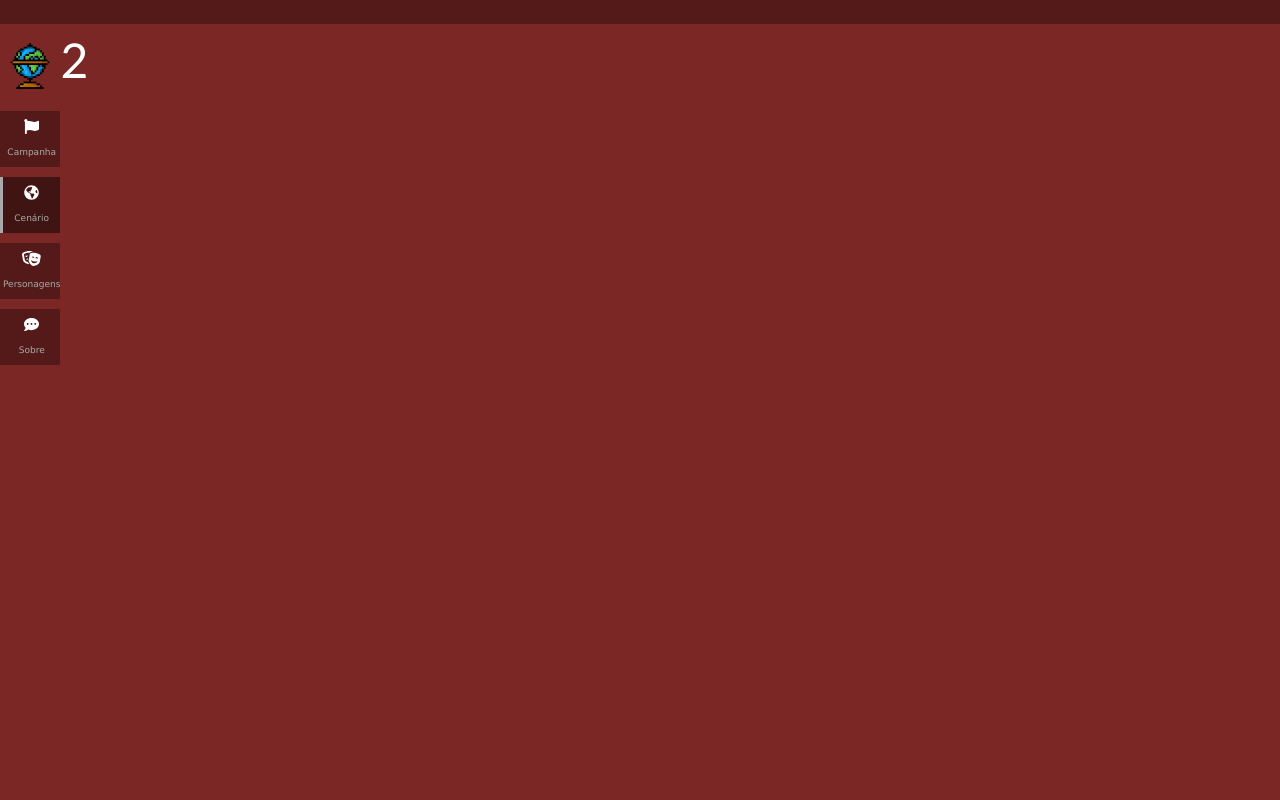
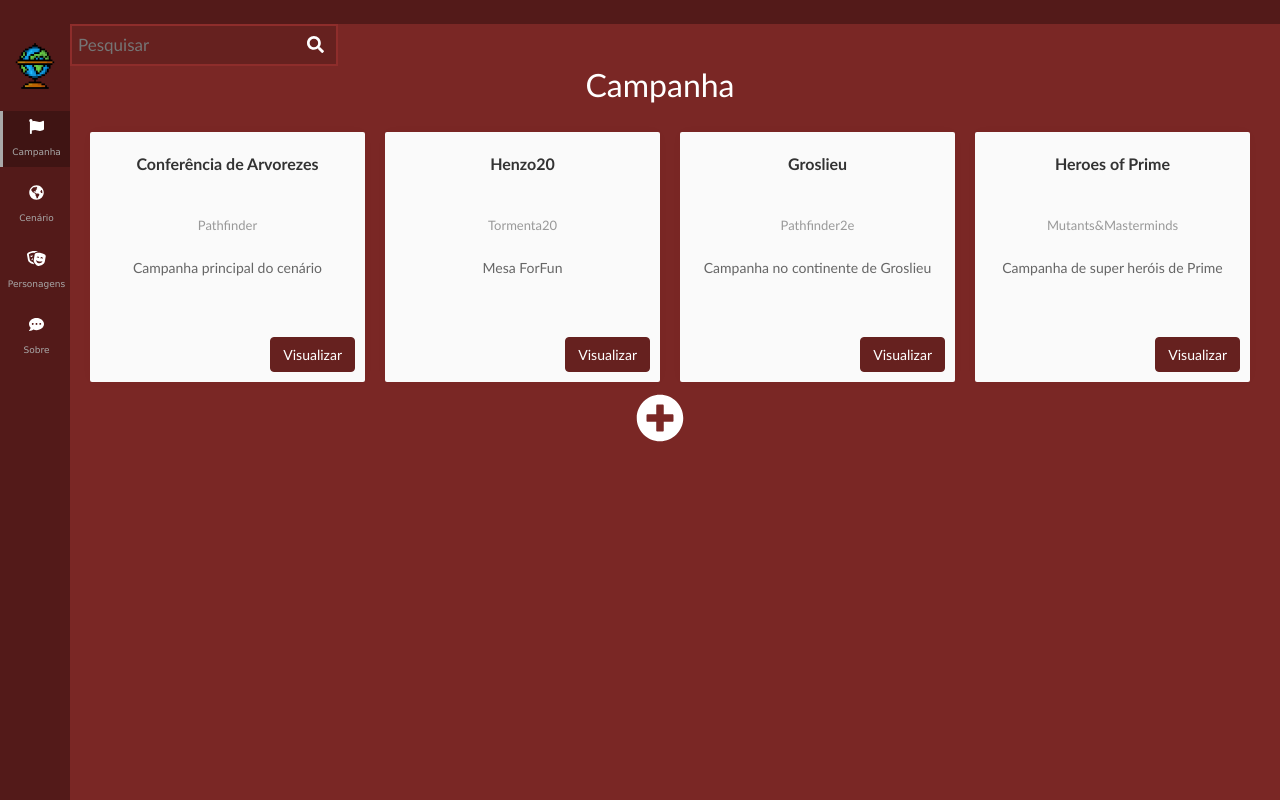
Before and after one commit to DarksunTeam/TaleManager, a React app: page / in a window 1280 px wide. Built offline with nearby package versions, Linux system fonts and the light colour scheme.

Commit message:
Closes #4: Tela de listagem de campanhas

```diff
--- /dev/null
+++ b/src/View/Campaign/CampaignScreen.js
@@ -0,0 +1,55 @@
+import React from '../../../node_modules/react';
+import { FontAwesomeIcon } from '@fortawesome/react-fontawesome';
+import { faSearch, faPlusCircle } from '@fortawesome/free-solid-svg-icons';
+
+import Card from '../components/Card/Card'
+
+class CampaignScreen extends React.Component {
+    constructor(props) {
+        super(props);
+        this.state = {
+            filter: "",
+            campaigns: [
+                { _id: 1, title: "Conferência de Arvorezes", subtitles: ["Pathfinder"], description: "Campanha principal do cenário" },
+                { _id: 2, title: "Henzo20", subtitles: ["Tormenta20"], description: "Mesa ForFun" },
+                { _id: 3, title: "Groslieu", subtitles: ["Pathfinder2e"], description: "Campanha no continente de Groslieu" },
+                { _id: 4, title: "Heroes of Prime", subtitles: ["Mutants&Masterminds"], description: "Campanha de super heróis de Prime" },
+            ],
+        };
+        this.search = this.search.bind(this);
+    }
+
+    openForm(_id) {
+
+    }
+
+    search(event) {
+        this.setState({ filter: event.target.value });
+    }
+
+    render() {
+        return (
+            <div className="col">
+                <div className="row">
+                    <input type="text" className="searchBar" placeholder="Pesquisar" value={this.state.filter} onChange={this.search} />
+                    <button className="btn btn-info" id="searchButton" type="submit"><FontAwesomeIcon icon={faSearch} /></button>
+                </div>
+                <div className="row">
+                    <div className="col">
+                        <h2>Campanha</h2>
+                    </div>
+                </div>
+                <div className="row">
+                    {this.state.campaigns.filter(campaign => campaign.title.toUpperCase().includes(this.state.filter.toUpperCase())).map(campaign => (
+                        <Card key={campaign._id} object={campaign} />
+                    ))}
+                </div>
+                <div>
+                    <FontAwesomeIcon icon={faPlusCircle} onClick={() => this.openForm()} />
+                </div>
+            </div>
+        );
+    }
+}
+
+export default CampaignScreen;
--- a/src/View/LateralBorder/LateralBorder.js
+++ b/src/View/LateralBorder/LateralBorder.js
@@ -25,7 +25,7 @@ class LateralBorder extends React.Component {
     }
 
     return (
-      <div id="blacklateralBorder">
+      <div id="lateralBorder">
         <img id="appIcon" alt="" src={appIcon}></img>
         <div id="menu-buttons">
           <BorderButtons buttons={this.state.buttons} onClick={this.handleActiveButton} selectedButton={this.state.selectedButton} />
--- a/src/View/TaleManager.js
+++ b/src/View/TaleManager.js
@@ -1,18 +1,20 @@
 import React from 'react';
 import 'bootstrap/dist/css/bootstrap.css';
+import { faFlag, faGlobeAmericas, faTheaterMasks, faCommentDots } from '@fortawesome/free-solid-svg-icons';
 
 import './style.css'
 
 import ElectronCustomization from './ElectronCustomization/ElectronCustomization';
 import LateralBorder from './LateralBorder/LateralBorder';
-import { faFlag, faGlobeAmericas, faTheaterMasks, faCommentDots } from '@fortawesome/free-solid-svg-icons';
+
+import CampaignScreen from './Campaign/CampaignScreen';
 
 class TaleManager extends React.Component {
 
   constructor(props) {
     super(props);
     this.state = {
-      selectedScreen: 2,
+      selectedScreen: 1,
       buttons: [
         { id: 1, icon: faFlag, text: "Campanha" },
         { id: 2, icon: faGlobeAmericas, text: "Cenário" },
@@ -29,7 +31,7 @@ class TaleManager extends React.Component {
   ScreenSwitch() {
     switch (this.state.selectedScreen) {
       case 1:
-        return 1;
+        return <CampaignScreen />;
       case 2:
         return 2;
       case 3:
@@ -48,11 +50,9 @@ class TaleManager extends React.Component {
           <ElectronCustomization />
         </header>
         <div className="container-fluid background">
-          <div className="row justify-content-begin background">
+          <div className="row background">
             <LateralBorder selectedButton={this.state.selectedScreen} buttons={this.state.buttons} changeSelectedScreen={this.changeSelectedScreen} />
-            <div className="justify-content-begin">
-              {this.ScreenSwitch()}
-            </div>
+            {this.ScreenSwitch()}
           </div>
         </div>
       </div>
--- a/src/View/style.css
+++ b/src/View/style.css
@@ -150,3 +150,26 @@ div {
 .btn-info:not(:disabled):not(.disabled):active:focus, .btn-info:not(:disabled):not(.disabled).active:focus, .show > .btn-info.dropdown-toggle:focus {
   box-shadow: 0 0 0 0.2rem rgba(181, 58, 55, 0.5);
 }
+
+.searchBar {
+  color: white;
+  padding: 6px;
+  border-style: solid;
+  border-right: 0;
+  font-size: 17px;
+  background-color: var(--red-3);
+  border-color: var(--red-5);
+}
+
+.searchBar:focus {
+  outline: none;
+}
+
+#searchButton{
+  font-size: 17px;
+  border: 2px;
+  border-left: 0;
+  border-radius: 0;
+  border-style: solid;
+  border-color: var(--red-5);
+}
```
